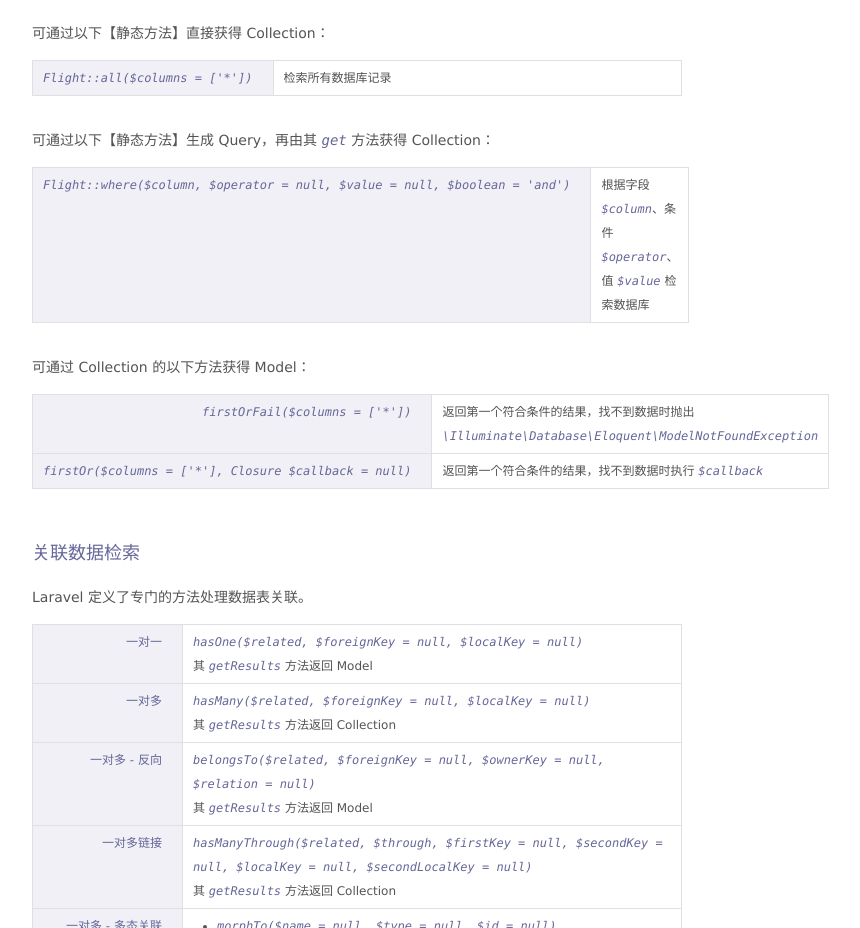
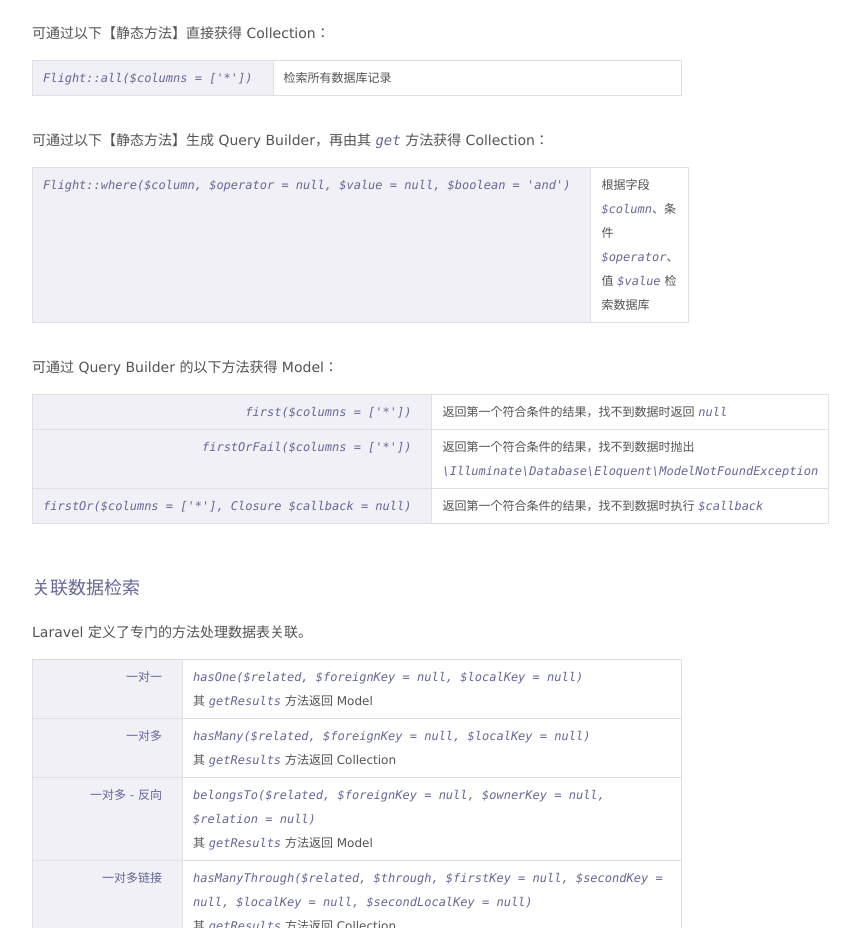
Before and after one commit to laravel-note/laravel-note.github.io, a plain HTML site: page notes/dig/eloquent-orm.html in a window 1280 px wide. Shown: the part 1080-2008 px from the top of the page, without its empty margins (278-1138 px from the left). Drawn offline with nearby package versions, Linux system fonts and the light colour scheme; files that its build step writes are made by us from their sources; files whose address does not match are found by name.

Commit message:
Update eloquent-orm.html

```diff
--- a/notes/dig/eloquent-orm.html
+++ b/notes/dig/eloquent-orm.html
@@ -78,7 +78,7 @@
             </tr>
         </table>
 
-        <p>可通过以下【静态方法】生成 Query，再由其 <code>get</code> 方法获得 Collection：</p>
+        <p>可通过以下【静态方法】生成 Query Builder，再由其 <code>get</code> 方法获得 Collection：</p>
         <table class="list">
             <tr>
                 <th><code>Flight::where($column, $operator = null, $value = null, $boolean = 'and')</code></th>
@@ -86,8 +86,12 @@
             </tr>
         </table>
 
-        <p>可通过 Collection 的以下方法获得 Model：</p>
+        <p>可通过 Query Builder 的以下方法获得 Model：</p>
         <table class="list">
+            <tr>
+                <th><code>first($columns = ['*'])</code></th>
+                <td>返回第一个符合条件的结果，找不到数据时返回 <code>null</code></td>
+            </tr>
             <tr>
                 <th><code>firstOrFail($columns = ['*'])</code></th>
                 <td>返回第一个符合条件的结果，找不到数据时抛出 <code>\Illuminate\Database\Eloquent\ModelNotFoundException</code></td>
```
